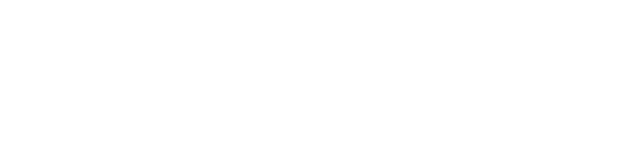
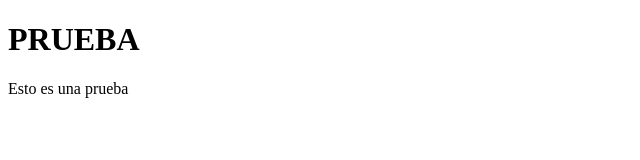
Before and after one commit to SebasCastleZ/Sebasxd1, a plain HTML site: page index.html in a window 1280 px wide. Shown: the whole page, without its empty margins (0-640 px from the left). Drawn offline with Linux system fonts and the light colour scheme.

Commit message:
Actualiza el index con un titulo

```diff
--- a/index.html
+++ b/index.html
@@ -8,6 +8,8 @@
 
 </head>
 <body>
+    <h1>PRUEBA</h1>
+    <p>Esto es una prueba</p>
 
 </body>
 </html>
```
